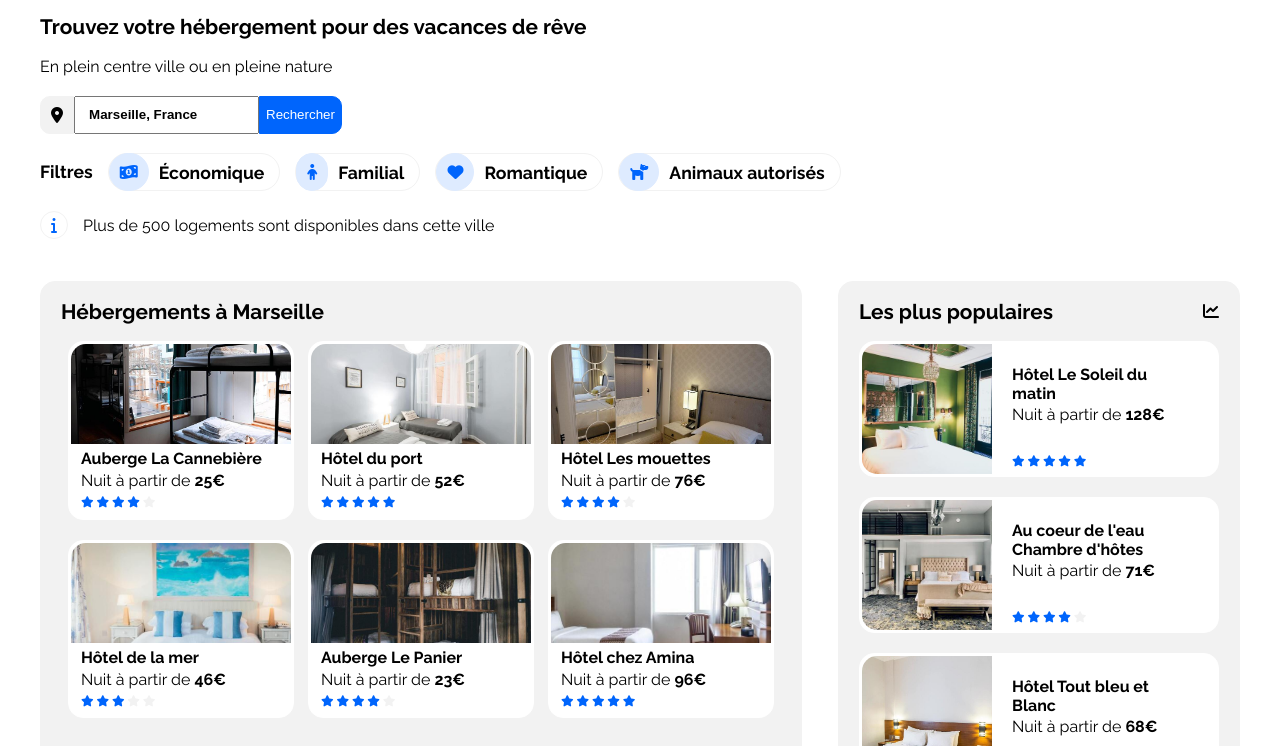
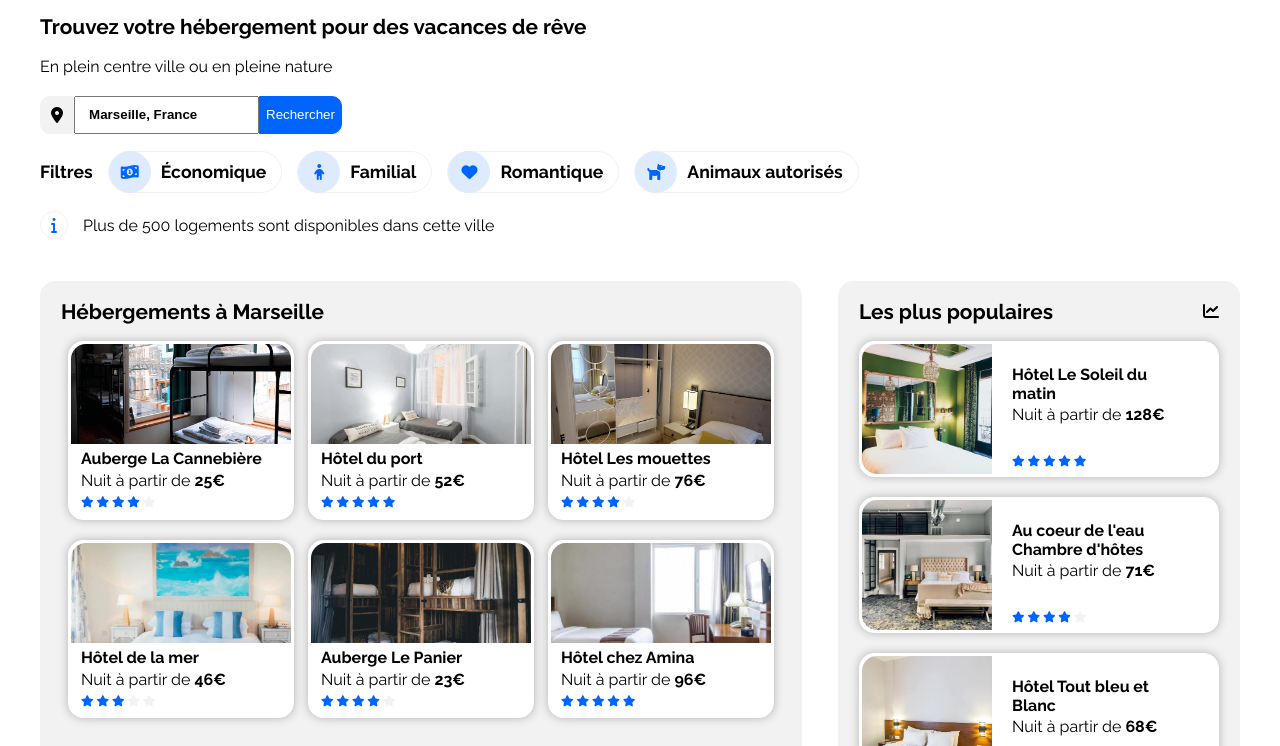
Before and after one commit to FabienDetrait/FabienDetrait_2_29062021, a plain HTML site: page index.html in a window 1280 px wide. Shown: the part 54-800 px from the top of the page. Drawn offline with Linux system fonts and the light colour scheme.

Commit message:
peaufinage icônes filtres + changement couleurs du hover pour photos

```diff
--- a/style.css
+++ b/style.css
@@ -25,7 +25,6 @@ h3 {
     font-size: 1.1em;
     font-weight: bold;
 }
-
 
 .prix {
     font-weight: bold;
@@ -112,6 +111,10 @@ h3 {
     border-radius: 0 10px 10px 0;
 }
 
+#research:hover {
+    cursor: pointer;
+}
+
 #loupe {
     background-color: #0065fc;
     color: white;
@@ -126,7 +129,7 @@ h3 {
 
 .filtres {
     display: flex;
-    align-items: baseline;
+    align-items: center;
     margin-top: 10px;
 }
 
@@ -143,18 +146,22 @@ h3 {
     align-items: center;
     border: 1px solid #F2F2F2;
     border-radius: 100px;
-    padding: 18px 15px 18px 0;
-    height: 0;
-    margin: 0 15px 0 0;
+    height: 40px;
+    padding-right: 15px;
+    margin-right: 15px;
 }
 
 .icones i {
     color: #0065fc;
     border: 1px solid #DEEBFF;
-    padding: 10px;
-    margin-right: 10px;
     background-color: #DEEBFF;
     border-radius: 100px;
+    width: 40px;
+    height: 40px;
+    display: flex;                            /* pour pouvoir recentrer ensuite car modif avec height et width */
+    justify-content: center;
+    align-items: center;
+    margin-right: 10px;
 }
 
 .icone a:hover {
@@ -218,10 +225,11 @@ h3 {
     border-radius: 15px;
     padding: 2px 2px 10px 2px;
     margin-bottom: 20px;
+    box-shadow: 0 0 10px #b4b3b3;
 }
 
 .descriptif_hebergement:hover {
-    box-shadow: 5px 5px 5px red;
+    box-shadow: 5px 5px 5px #0065FC;
 }
 
 
@@ -261,10 +269,11 @@ aside {
     border-radius: 15px;
     padding: 2px 10px 2px 2px;
     margin-bottom: 20px;
+    box-shadow: 0 0 10px #b4b3b3;
 }
 
 .photo_populaire:hover {
-    box-shadow: 5px 5px 5px red;
+    box-shadow: 5px 5px 5px #0065FC;
 }
 
 .populaire .titre_image, .populaire .nuit, .populaire .stars {
@@ -329,7 +338,7 @@ aside {
 }
 
 .activites a div:hover {
-    box-shadow: 5px 5px 5px red;
+    box-shadow: 5px 5px 5px #0065FC;
 }
 
 
@@ -380,6 +389,7 @@ footer a:hover {
 
     aside {
         width: 35%;
+        height: 520px;
     }
 
     .activites {
@@ -546,7 +556,7 @@ footer a:hover {
 
     .descriptif_hebergement {
         border: 1px solid #F2F2F2;
-        box-shadow: 0px 0px 15px #F2F2F2;    /* shadow grise tout autour */
+        box-shadow: 0 0 15px #F2F2F2;    /* shadow grise tout autour */
     }
 
     .populaire .titre_image {
```
